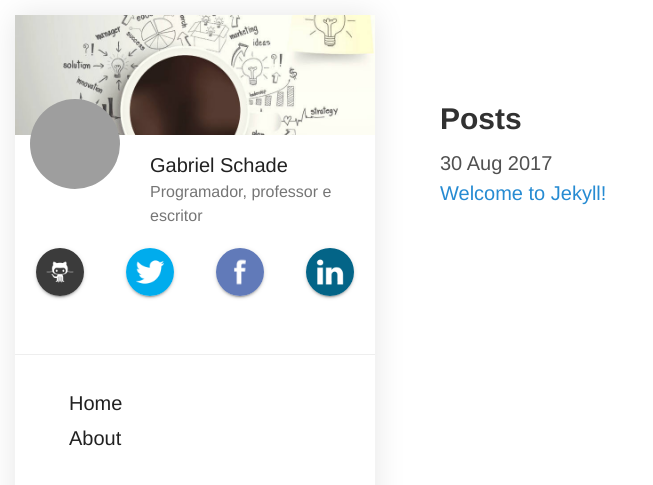
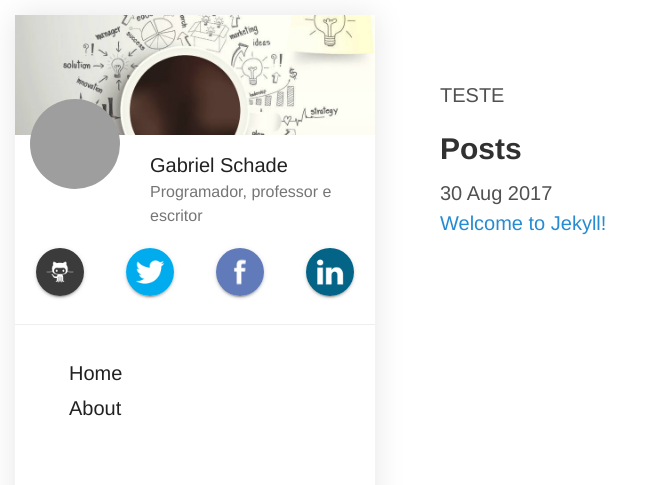
Before and after one commit to gabrielschade/gabrielschade.github.io, a Jekyll site: the page built from index.md, in a window 1280 px wide. Shown: the top 485 px of the page, without its empty margins (0-653 px from the left). Built offline with Jekyll 4.4.1, drawn with Linux system fonts in a browser that asks for light colours; nearby versions of some CDN libraries; comment, search, counter and statistics services are not loaded; grey boxes are pictures that could not be loaded.

Commit message:
teste-home

```diff
--- a/_includes/sidebar.html
+++ b/_includes/sidebar.html
@@ -48,7 +48,7 @@
         </a>
       </div>
     </div>
-  <hr />
+  <hr class="margin-top-0"/>
   <div class="container sidebar-sticky">
 
     <nav class="sidebar-nav transparent-nav">
--- /dev/null
+++ b/_layouts/home.html
@@ -0,0 +1,8 @@
+---
+layout: default
+---
+
+<div class="page">
+  TESTE
+  {{ content }}
+</div>
--- a/css/blog.css
+++ b/css/blog.css
@@ -23,6 +23,10 @@
 
 .no-bottom{
     margin-bottom:0;
+}
+
+.margin-top-0{
+    margin-top:0;
 }
 
 .margin-top-15{
```
Also changed, not shown: index.md (+1 -1 lines).
